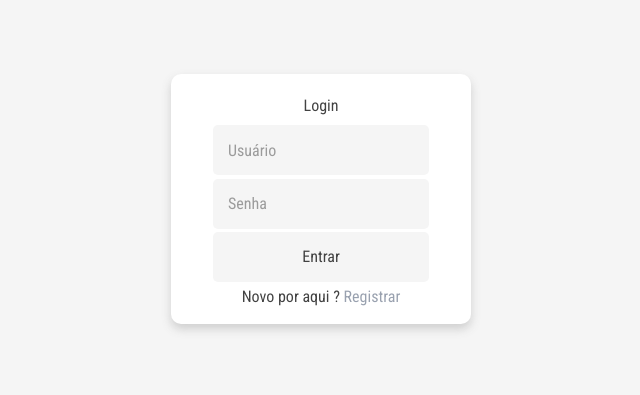
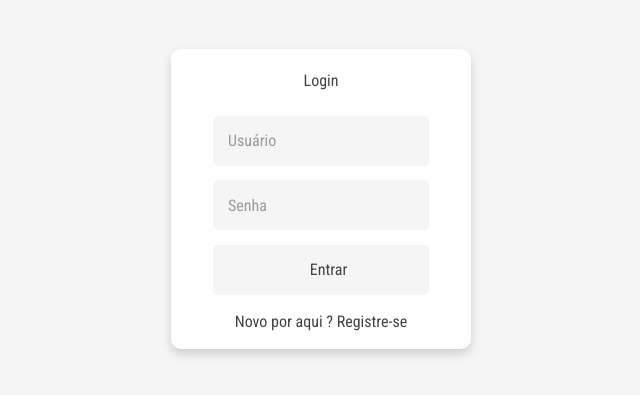
Before and after one commit to GilbertoBispo/Keep-Note, a React (Vite) app: page / in a window 1280 px wide. Shown: the part 201-596 px from the top of the page, without its empty margins (319-959 px from the left). Built offline with nearby package versions, Linux system fonts and the light colour scheme.

Commit message:
feat: cria a página de registro

```diff
--- a/src/App.tsx
+++ b/src/App.tsx
@@ -1,5 +1,6 @@
 import { BrowserRouter as Router, Routes, Route } from "react-router-dom"
 import ApplicationPage from "./pages/application_page/ApplicationPage"
+import RegistrationPage from "./pages/registration_page/RegistrationPage"
 import LoginPage from "./pages/login_page/LoginPage"
 import './App.css'
 
@@ -9,6 +10,7 @@ function App() {
       <Routes>
         <Route path="/" element={<LoginPage/>}/>
         <Route path="/app" element={<ApplicationPage/>}/>
+        <Route path="/register" element={<RegistrationPage/>}/>
       </Routes>
     </Router>
   )
--- a/src/index.css
+++ b/src/index.css
@@ -19,7 +19,7 @@
   --button-hover: #d6d6d6;
 }
 
-html, body, #root {
+html, body, #root{
   min-height: 100vh;
   min-width: 100vw;
 }
@@ -28,12 +28,13 @@ body {
   font-family: var(--font-family);
   background-color: var(--bg-color-primary);
   color: var(--text-color);
+  display: flex;
 }
 
-#root {
-  display: flex;
-  flex-direction: column;
-  align-items: center;
-  justify-content: center;
-  gap: 25px;
+.container {
+  @apply bg-[var(--bg-color-container)] w-[300px] flex shadow-[0px_5px_10px_var(--box-shadow)] justify-self-center flex-col h-[300px] p-[15px] rounded-[10px];
 }
+
+.input {
+  @apply bg-[var(--bg-color-primary)] w-[80%] h-[50px] rounded-[5px] pl-[15px];
+}
--- a/src/pages/application_page/ApplicationPage.tsx
+++ b/src/pages/application_page/ApplicationPage.tsx
@@ -3,10 +3,10 @@ import Main from "./components/Main"
 
 function ApplicationPage() {
     return (
-        <>
+        <div className="h-[100vh] flex flex-col gap-[15px]">
             <Header/>
             <Main/>
-        </>
+        </div>
     )
 }
 
--- a/src/pages/login_page/LoginPage.tsx
+++ b/src/pages/login_page/LoginPage.tsx
@@ -1,13 +1,17 @@
+import {Link} from "react-router-dom"
+
 function LoginPage() {
     return (
-        <section className="bg-[var(--bg-color-container)] w-[300px] flex shadow-[0px_5px_10px_var(--box-shadow)] justify-self-center flex-col h-[250px] p-[15px]  rounded-[10px]">
-            <h1 className="text-center h-[15%] leading-[33px]">Login</h1>
-            <form className="h-[85%] flex flex-col items-center justify-evenly" action="">
-                <input className="bg-[var(--bg-color-primary)] w-[80%] h-[50px] rounded-[5px] pl-[15px]" type="text" placeholder="Usuário" />
-                <input className="bg-[var(--bg-color-primary)] w-[80%] h-[50px] rounded-[5px] pl-[15px]" type="password" placeholder="Senha" />
-                <input className="bg-[var(--bg-color-primary)] w-[80%] h-[50px] rounded-[5px] hover:bg-[var(--button-hover)]" type="submit" value="Entrar" />
-            </form>
-            <p className="text-center">Novo por aqui ? <a className="text-gray-400 hover:text-gray-500" href="">Registrar</a></p>
+        <section className="h-[100vh] flex justify-center items-center">
+            <div className="container">
+                <h1 className="text-center h-[15%] leading-[33px]">Login</h1>
+                <form className="h-[85%] flex flex-col items-center justify-evenly" action="">
+                    <input className="input" type="text" placeholder="Usuário" />
+                    <input className="input" type="password" placeholder="Senha" />
+                    <input className="input hover:bg-[var(--button-hover)]" type="submit" value="Entrar" />
+                </form>
+                <p className="text-center">Novo por aqui ? <Link to="/register">Registre-se</Link></p>
+            </div>
         </section>
     )
 }
--- /dev/null
+++ b/src/pages/registration_page/RegistrationPage.tsx
@@ -0,0 +1,17 @@
+function RegistrationPage() {
+    return (
+        <section className="h-[100vh] flex justify-center items-center">
+            <div className="container">
+                <h1 className="h-[15%] text-center">Bem vindo! Complete aqui o seu cadastro</h1>
+                <form className="h-[85%] flex flex-col items-center justify-between" action="">
+                    <input className="input" type="text" placeholder="Nome"/>
+                    <input className="input" type="password" placeholder="Senha" />
+                    <input className="input" type="password" placeholder="Repetir senha" />
+                    <input className="input hover:bg-[var(--button-hover)]  " type="submit" value="Registrar" />
+                </form>
+            </div>
+        </section>
+    )
+}
+
+export default RegistrationPage
```
Also changed, not shown: tailwind.config.ts (+5 -5 lines).
